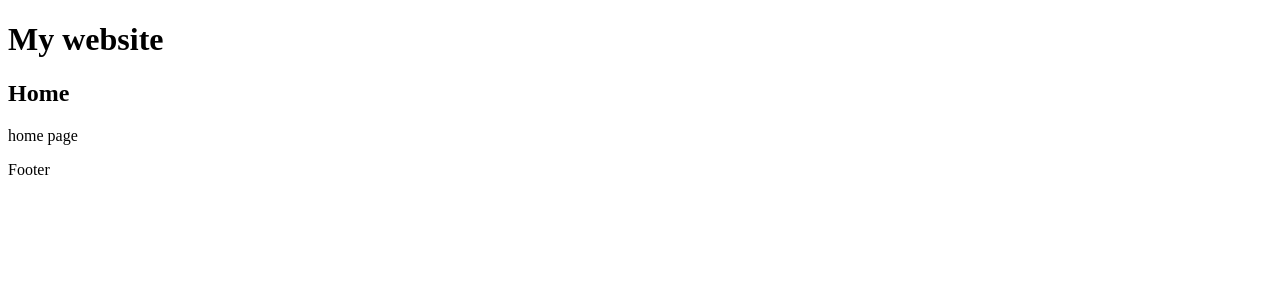
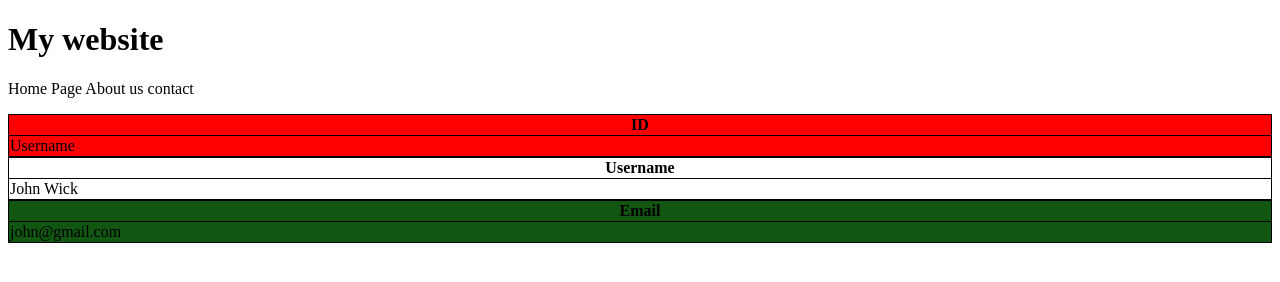
Before and after one commit to 20maslamah06/my-website, a plain HTML site: page index.html in a window 1280 px wide. Drawn offline with Linux system fonts and the light colour scheme.

Commit message:
maslamah

```diff
--- /dev/null
+++ b/css/style.css
@@ -0,0 +1,19 @@
+
+/*id selector */
+#users {
+    background: red;
+}
+table {
+    width: 100%;
+}
+
+/* element selector */
+table, th, td {
+    border: 1px solid black;
+    border-collapse: collapse;
+}
+
+/* class selector */
+.users-table {
+    background-color: rgb(17, 87, 17);
+}
--- a/index.html
+++ b/index.html
@@ -4,19 +4,72 @@
     <meta charset="UTF-8">
     <meta name="viewport" content="width=device-width, initial-scale=1.0">
     <title>Document</title>
+
+    <link rel="stylesheet" href="/css/style.css">
+    <script src="/Js/script.js"></script>
 </head>
 <body>
     <header>
         <h1>
             My website
+
+
         </h1>
      </header>
+     <p>Home Page About us
+        contact </p>
+
+
      <main>
-        <h2>Home</h2>
-        <p>home page</p>
+        <table id="users"class="users-table">
+            <thead>
+                <tr>
+                    <th>ID</th>
+
+                    </tr>
+                </thead>
+                <tbody>
+                    <tr>
+                     <td>Username</td>
+
+                        </tr>
+                    </tbody>
+        </table>
+        <table>
+            <thead>
+                <tr>
+
+                    <th>Username</th>
+                     </tr>
+
+                <tbody>
+                    <tr>
+
+                     <td>John Wick</td>
+
+                        </tr>
+                    </tbody>
+        </table>
+        <table class="users-table">
+            <thead>
+                <tr>
+
+
+                    <th>Email</th>
+
+                    </tr>
+                </thead>
+                <tbody>
+                    <tr>
+
+
+                     <td>john@gmail.com</td>
+                        </tr>
+                    </tbody>
+        </table>
+
+
     </main>
     <footer>
-        <p>Footer</p>
+
     </footer>
-   </body>
- </html>
```
Also changed, not shown: MJ.HTML (added, +2 -0 lines), Js/script.js (added).
